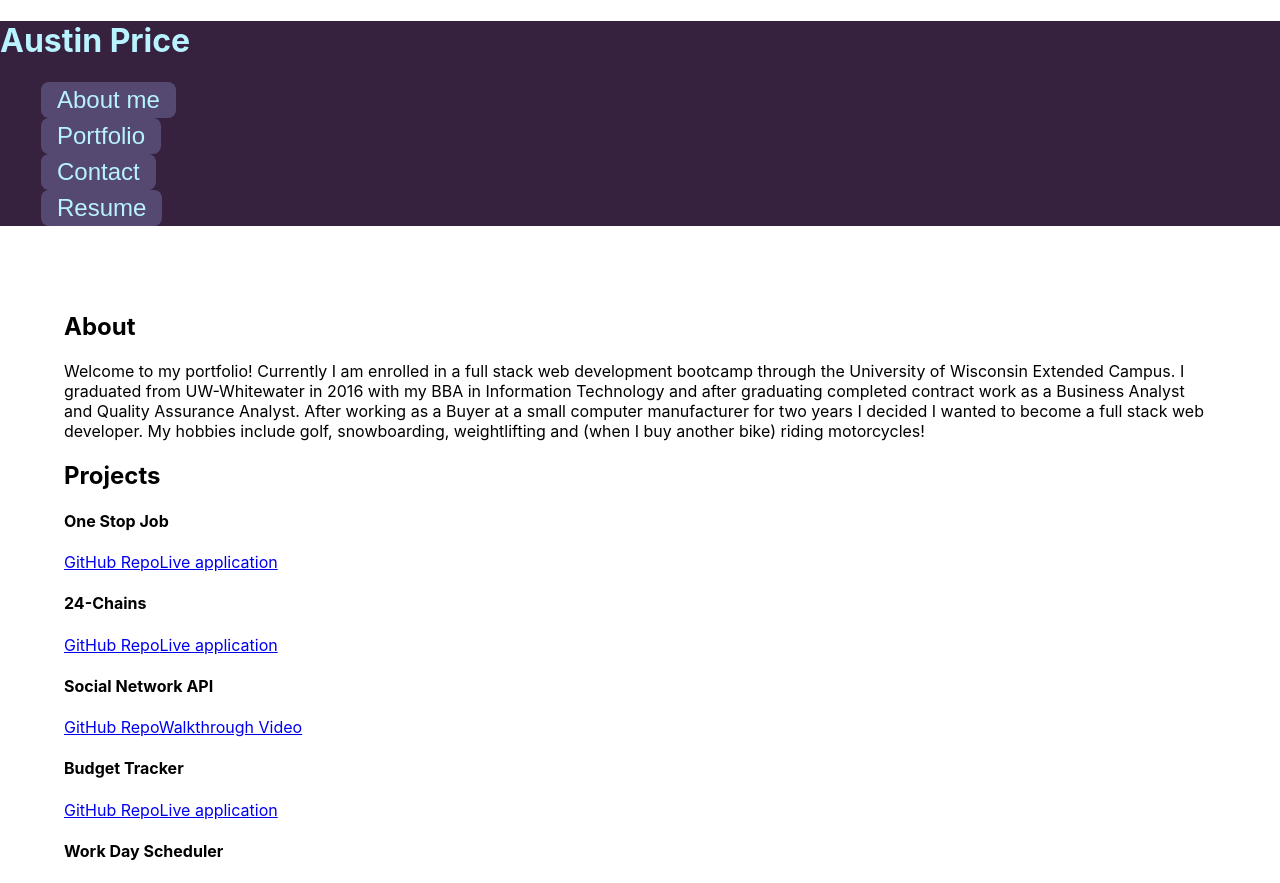
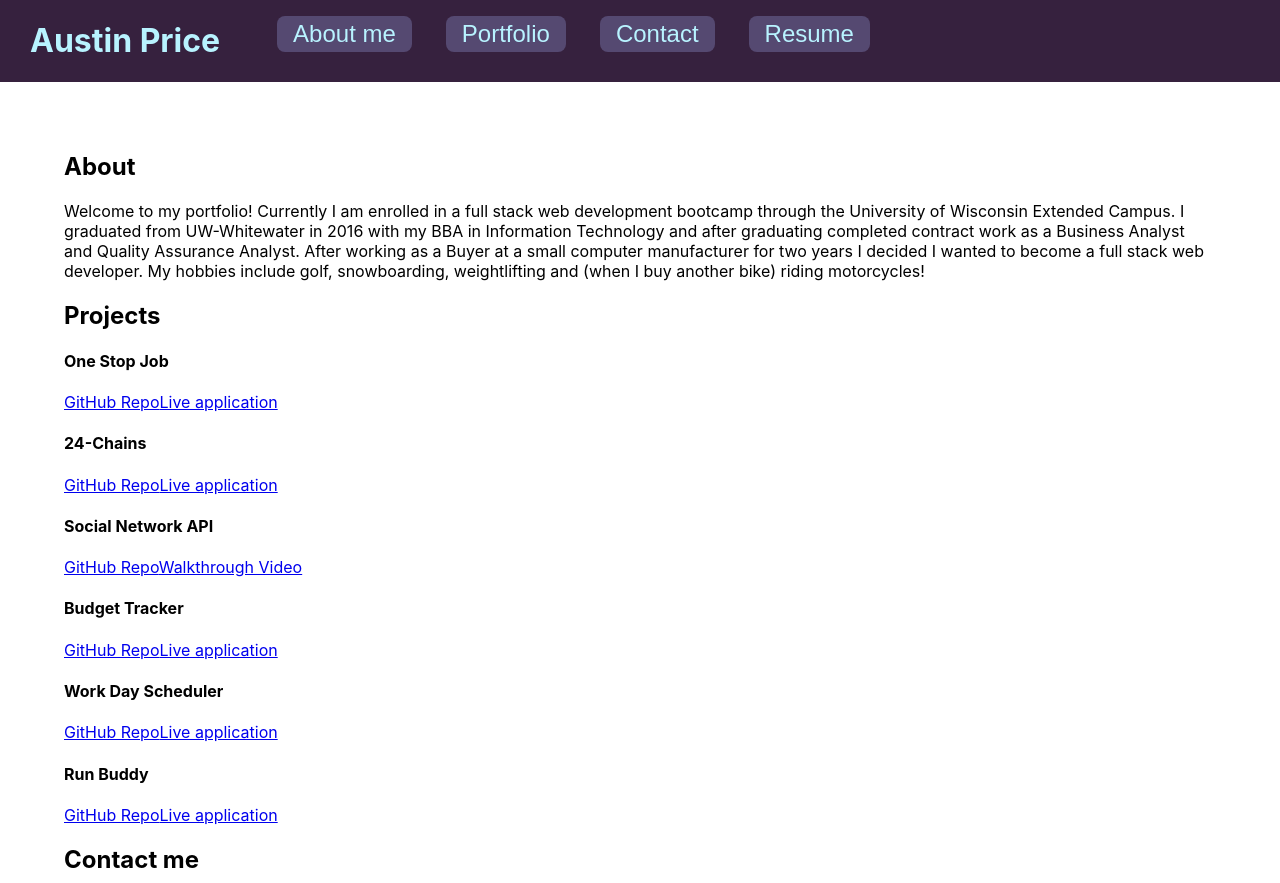
Before and after one commit to frostyausty/Portfolio, a React (Create React App) app: page / in a window 1280 px wide. Shown: the top 883 px of the page. Built offline with nearby package versions, Linux system fonts and the light colour scheme.

Commit message:
added some more styling

```diff
--- a/src/components/Contact/index.js
+++ b/src/components/Contact/index.js
@@ -35,7 +35,7 @@ function Contact() {
 
     return (
         <section>
-            <h1 data-testid="h1tag">Contact me</h1>
+            <h2 data-testid="h1tag">Contact me</h2>
             <form id="contact-form" onSubmit={handleSubmit}>
                 <div>
                     <label htmlFor="name">Name:</label>
--- a/src/components/Nav/index.js
+++ b/src/components/Nav/index.js
@@ -3,22 +3,22 @@ import React from 'react';
 function Nav() {
 
     return (
-        <header>
-            <h1>
+        <header className="flex-row">
+            <h1 className="title">
                 Austin Price
             </h1>
             <nav>
-                <ul>
-                    <li>
+                <ul className="flex-row">
+                    <li className="nav-button">
                        <button>About me</button>
                     </li>
-                    <li>
+                    <li className="nav-button">
                         <button>Portfolio</button>
                     </li>
-                    <li>
+                    <li className="nav-button">
                         <button>Contact</button>
                     </li>
-                    <li>
+                    <li className="nav-button">
                         <button>Resume</button>
                     </li>
                 </ul>
--- a/src/components/Resume/index.js
+++ b/src/components/Resume/index.js
@@ -3,7 +3,8 @@ import React from 'react';
 function Resume() {
     return (
         <section>
-            Add resume here
+            <h2>Resume</h2>
+            <p> Add resume here </p>
         </section>
     );
 }
--- a/src/index.css
+++ b/src/index.css
@@ -28,6 +28,8 @@ main {
   --tertiary: #63768D;
   --blue: #8AC6D0;
   --lightblue: #B8F3FF;
+  --spacing-one: calc(1rem * 0.5);
+  --spacing-two: calc(1rem);
 }
 
 header {
@@ -36,6 +38,10 @@ header {
 
 header a {
   color: var(--blue);
+}
+
+.title {
+  padding-left: 30px;
 }
 
 button {
@@ -62,3 +68,53 @@ nav a:hover {
 nav  li {
   cursor: pointer;
 }
+
+.container {
+  width: 85%;
+  max-width: 1200px;
+  margin-left: auto;
+  margin-right: auto;
+}
+
+.flex-row {
+  display: flex;
+  flex-wrap: wrap;
+}
+
+.space-between {
+  justify-content: space-between;
+}
+
+.flex-end {
+  justify-content: flex-end;
+}
+
+.container {
+  width: 85%;
+  max-width: 1200px;
+  margin-left: auto;
+  margin-right: auto;
+}
+
+.flex-row {
+  display: flex;
+  flex-wrap: wrap;
+}
+
+.space-between {
+  justify-content: space-between;
+}
+
+.flex-end {
+  justify-content: flex-end;
+}
+
+/* .mx-1 {
+  margin-right: var(--spacing-one);
+  margin-left: var(--spacing-one);
+} */
+
+.nav-button {
+  margin-right: var(--spacing-two);
+  margin-left: var(--spacing-two);
+}
```
Also changed, not shown: 1 other file (tests, documents, lock files or other folders).
